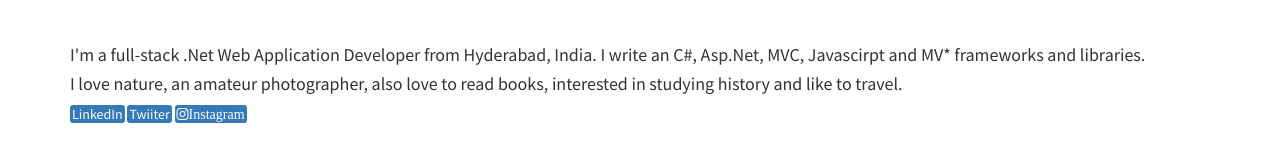
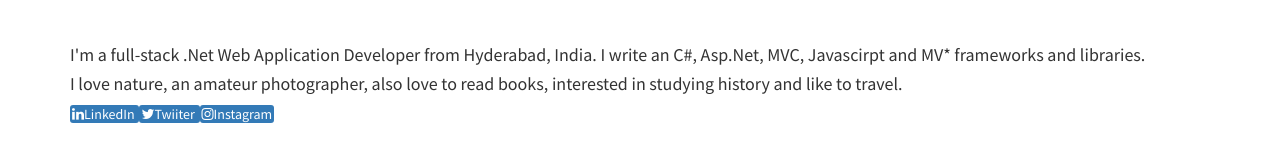
Before and after one commit to srirangamv/srirangamv.github.io, a Jekyll site: the page built from about.html, in a window 1280 px wide. Shown: the part 147-309 px from the top of the page. Built offline with Jekyll 4.4.1, drawn with Linux system fonts in a browser that asks for light colours; nearby versions of some CDN libraries.

Commit message:
about page social.

```diff
--- a/about.html
+++ b/about.html
@@ -11,6 +11,13 @@
         border-radius: 3px;
         padding: 0px 2px;
     }
+
+    .social-link :hover{
+        text-decoration: none;
+        color: white;
+        background-color: #337ab7;
+    }
+
     @font-face {
         font-family: 'FontAwesome';
         src: local('FontAwesome'), url('./css/fontawesome-webfont.woff') format('woff');
@@ -28,8 +35,18 @@
     }
 
     .fa-instagram:before {
+
         content: "\f16d";
     }
+
+    .fa-twitter:before {
+        content: "\f099";
+    }
+
+    .fa-linkedin:before {
+      content: "\f0e1";
+    }
+
 </style>
 <h1>about me</h1>
 </br>
@@ -42,8 +59,12 @@
 I love nature, an amateur photographer, also love to read books, interested in studying history and like to travel.
 </h4>
 
-<a href="https://in.linkedin.com/in/vikramsrirangam?trk=profile-badge" class="social-link">LinkedIn</a>
-<a href="https://twitter.com/vwtt" class="social-link">Twiiter</a>
+<a href="https://in.linkedin.com/in/vikramsrirangam?trk=profile-badge" class="social-link">
+    <i class="fa fa-linkedin"></i>LinkedIn
+</a>
+<a href="https://twitter.com/vwtt" class="social-link">
+    <i class="fa fa-twitter"></i>Twiiter
+</a>
 <a href="https://www.instagram.com/vsrirangam/" class="social-link">
-    <i class="fa fa-instagram">Instagram</i>
+    <i class="fa fa-instagram"></i>Instagram
 </a>
```
